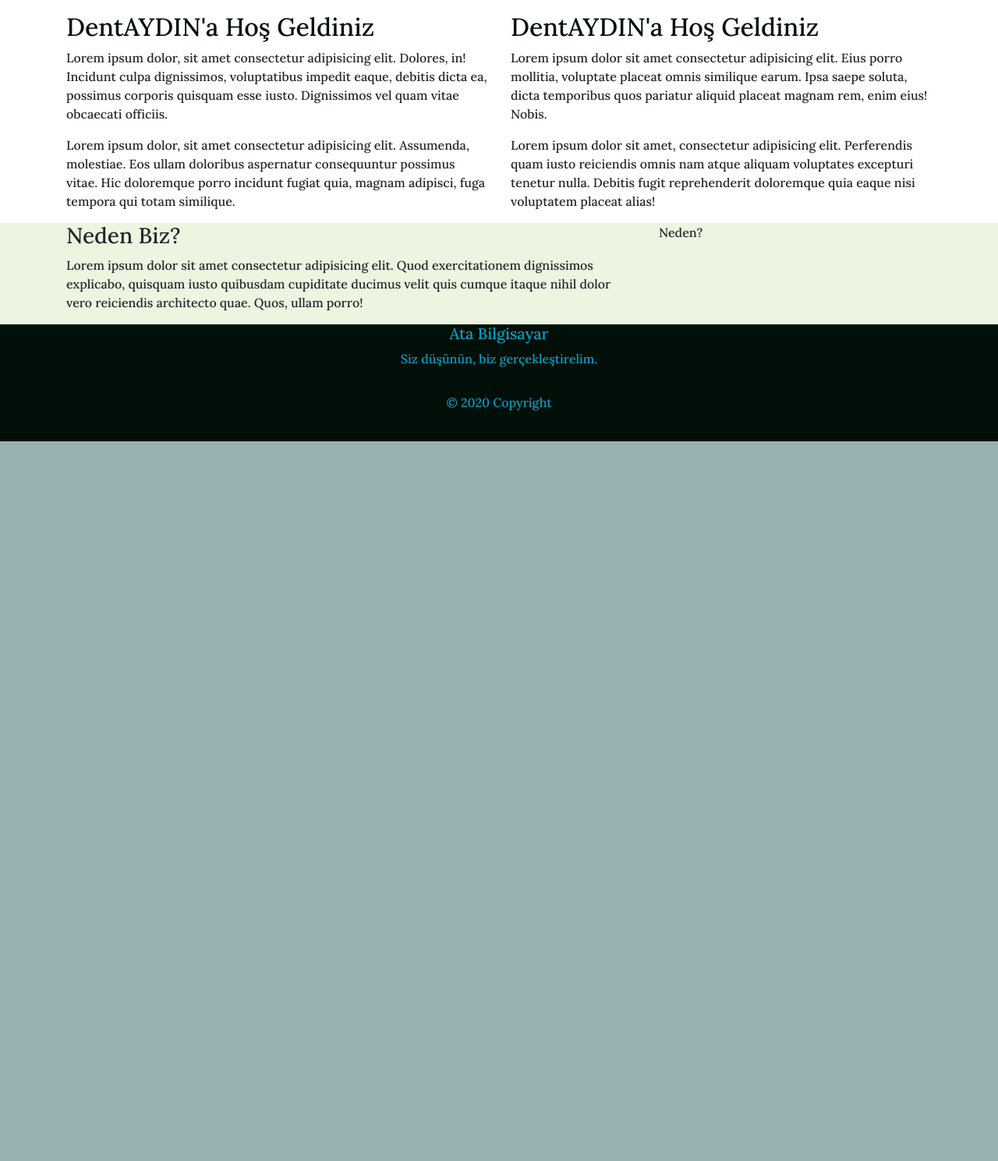
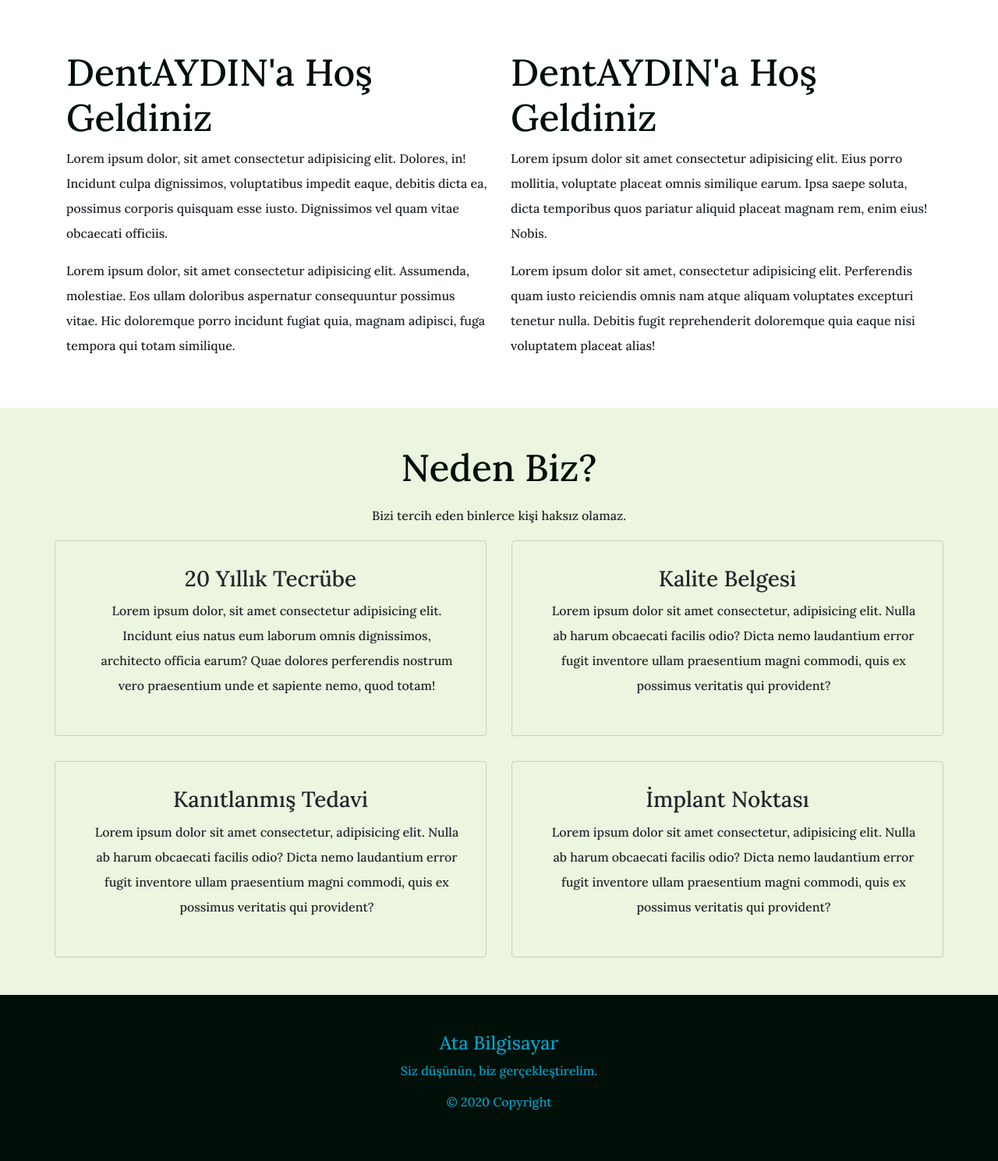
Before and after one commit to Murat0901/belediye, a Django app: page /about/ in a window 1280 px wide. Shown: the part 414-1903 px from the top of the page at 78% size. Before the commit the page ends 980 px from the top, so only its background shows below. Run offline with Django 3.2, Linux system fonts and the light colour scheme; some libraries are stand-ins or nearby versions.

Commit message:
fix design

```diff
--- a/static/css/main.css
+++ b/static/css/main.css
@@ -130,7 +130,17 @@ nav .navbar-toggler-icon {
   color: #fff;
   border-color: #00a3c8;
 }
+.btn:hover {
+  color: #00a3c8;
+  background-color: black;
+}
 
+#about {
+  line-height: 2em;
+}
+#about h2 {
+  font-size: 3em;
+}
 #about .overlay {
   background: rgba(150, 200, 200, 0.9);
   opacity: 0.5;
@@ -150,6 +160,21 @@ nav .navbar-toggler-icon {
 }
 #about .about-mid {
   background-color: #EBF5DF;
+}
+#about .about-mid .about-cards {
+  display: grid;
+  grid-template-columns: 1fr 1fr;
+  gap: 2em;
+  margin-bottom: 3em;
+}
+#about .about-mid .about-cards .card {
+  background-color: transparent;
+  border: 1px solid rgba(0, 0, 0, 0.15);
+  text-align: center;
+  padding: 2em;
+}
+#about .about-mid .about-cards p {
+  padding-left: 1em;
 }
 
 #contact .overlay {
@@ -214,7 +239,7 @@ nav .navbar-toggler-icon {
   bottom: 0;
   left: 0;
   position: relative;
-  height: 150px;
+  height: 100%;
   clear: both;
 }
 .my-footer p {
@@ -260,6 +285,13 @@ nav .navbar-toggler-icon {
     justify-self: center;
     transition: 0.3s ease;
   }
+
+  #about .about-mid .about-cards {
+    display: grid;
+    grid-template-columns: 1fr;
+    gap: 1em;
+    margin: 1em;
+  }
 }
 
 /*# sourceMappingURL=main.css.map */
--- a/static/css/main.sass
+++ b/static/css/main.sass
@@ -15,7 +15,7 @@ body
 
 .head-top
     display: flex
-    background-color:$my-color
+    background-color: $my-color
     height: 40px
     color: white
     padding: 0 1rem
@@ -37,7 +37,7 @@ body
     .container
         height: 100%
     h1
-        color:#fff
+        color: #fff
     .card
         height: 100%
         border-block: $my-color
@@ -118,8 +118,14 @@ nav .navbar-toggler-icon
     background-color: $my-color
     color: #fff
     border-color: $my-color
+    &:hover
+        color: $my-color
+        background-color: black
 
 #about
+    line-height: 2em
+    h2
+        font-size: 3em
     .overlay
         background: rgba(150,200,200,0.9)
         opacity: 0.5
@@ -136,6 +142,18 @@ nav .navbar-toggler-icon
             font-size: calc(2.5vw + 1rem)
     .about-mid
         background-color: $my-gray
+        .about-cards
+            display: grid
+            grid-template-columns: 1fr 1fr
+            gap:2em
+            margin-bottom: 3em
+            .card
+                background-color: transparent
+                border: 1px solid rgba(0,0,0,.15)
+                text-align: center
+                padding: 2em
+            p
+                padding-left: 1em
 
 #contact
     .overlay
@@ -166,7 +184,7 @@ nav .navbar-toggler-icon
                     color: #fff
     .card-body
         &:hover
-            color:#fff
+            color: #fff
             background: $my-color
             border: none
             border-radius: 0.9px
@@ -194,7 +212,7 @@ nav .navbar-toggler-icon
     bottom: 0
     left: 0
     position: relative
-    height: 150px
+    height: 100%
     clear: both
     p
         justify-content: center
@@ -226,3 +244,10 @@ nav .navbar-toggler-icon
             flex-direction: column
             justify-self: center
             transition: 0.3s ease
+    #about
+        .about-mid
+            .about-cards
+                display: grid
+                grid-template-columns: 1fr
+                gap:1em
+                margin:1em
--- a/templates/about.html
+++ b/templates/about.html
@@ -11,50 +11,53 @@
             </div>
         </div>
     </div>
-  <div class="container pt-3">
+    <div class="container mt-5 pt-3">
         <div class="row">
             <div class="col-md-6">
                 <h2>DentAYDIN'a Hoş Geldiniz</h2>
                 <p>
-          Lorem ipsum dolor, sit amet consectetur adipisicing elit. Dolores, in!
-          Incidunt culpa dignissimos, voluptatibus impedit eaque, debitis dicta
-          ea, possimus corporis quisquam esse iusto. Dignissimos vel quam vitae
-          obcaecati officiis.
+                    Lorem ipsum dolor, sit amet consectetur adipisicing elit. Dolores, in! Incidunt culpa dignissimos, voluptatibus impedit eaque, debitis dicta ea, possimus corporis quisquam esse iusto. Dignissimos vel quam vitae obcaecati officiis.
                 </p>
                 <p>
-          Lorem ipsum dolor, sit amet consectetur adipisicing elit. Assumenda,
-          molestiae. Eos ullam doloribus aspernatur consequuntur possimus vitae.
-          Hic doloremque porro incidunt fugiat quia, magnam adipisci, fuga
-          tempora qui totam similique.
+                    Lorem ipsum dolor, sit amet consectetur adipisicing elit. Assumenda, molestiae. Eos ullam doloribus aspernatur consequuntur possimus vitae. Hic doloremque porro incidunt fugiat quia, magnam adipisci, fuga tempora qui totam similique.
                 </p>
             </div>
             <div class="col-md-6">
                 <h2>DentAYDIN'a Hoş Geldiniz</h2>
                 <p>
-          Lorem ipsum dolor sit amet consectetur adipisicing elit. Eius porro
-          mollitia, voluptate placeat omnis similique earum. Ipsa saepe soluta,
-          dicta temporibus quos pariatur aliquid placeat magnam rem, enim eius!
-          Nobis.
+                    Lorem ipsum dolor sit amet consectetur adipisicing elit. Eius porro mollitia, voluptate placeat omnis similique earum. Ipsa saepe soluta, dicta temporibus quos pariatur aliquid placeat magnam rem, enim eius! Nobis.
                 </p>
                 <p>
-          Lorem ipsum dolor sit amet, consectetur adipisicing elit. Perferendis
-          quam iusto reiciendis omnis nam atque aliquam voluptates excepturi
-          tenetur nulla. Debitis fugit reprehenderit doloremque quia eaque nisi
-          voluptatem placeat alias!
+                    Lorem ipsum dolor sit amet, consectetur adipisicing elit. Perferendis quam iusto reiciendis omnis nam atque aliquam voluptates excepturi tenetur nulla. Debitis fugit reprehenderit doloremque quia eaque nisi voluptatem placeat alias!
                 </p>
             </div>
         </div>
     </div>
 
     <div class="about-mid">
-      <div class="container">
+        <div class="container mt-5 ">
             <div class="row">
-              <div class="col-md-8">
-                  <h3>Neden Biz?</h3>
-                  <p>Lorem ipsum dolor sit amet consectetur adipisicing elit. Quod exercitationem dignissimos explicabo, quisquam iusto quibusdam cupiditate ducimus velit quis cumque itaque nihil dolor vero reiciendis architecto quae. Quos, ullam porro!</p>
+                <div class="col-md-12 text-center mt-5">
+                    <h2>Neden Biz?</h2>
+                    <p class="mt-3 mb-3">Bizi tercih eden binlerce kişi haksız olamaz.</p>
                 </div>
-              <div class="col-md-4">
-                  Neden?
+                <div class="about-cards">
+                    <div class="card">
+                        <h3>20 Yıllık Tecrübe</h3>
+                        <p>Lorem ipsum dolor, sit amet consectetur adipisicing elit. Incidunt eius natus eum laborum omnis dignissimos, architecto officia earum? Quae dolores perferendis nostrum vero praesentium unde et sapiente nemo, quod totam!</p>
+                    </div>
+                    <div class="card">
+                        <h3>Kalite Belgesi</h3>
+                        <p>Lorem ipsum dolor sit amet consectetur, adipisicing elit. Nulla ab harum obcaecati facilis odio? Dicta nemo laudantium error fugit inventore ullam praesentium magni commodi, quis ex possimus veritatis qui provident?</p>
+                    </div>
+                    <div class="card">
+                        <h3>Kanıtlanmış Tedavi</h3>
+                        <p>Lorem ipsum dolor sit amet consectetur, adipisicing elit. Nulla ab harum obcaecati facilis odio? Dicta nemo laudantium error fugit inventore ullam praesentium magni commodi, quis ex possimus veritatis qui provident?</p>
+                    </div>
+                    <div class="card">
+                        <h3>İmplant Noktası</h3>
+                        <p>Lorem ipsum dolor sit amet consectetur, adipisicing elit. Nulla ab harum obcaecati facilis odio? Dicta nemo laudantium error fugit inventore ullam praesentium magni commodi, quis ex possimus veritatis qui provident?</p>
+                    </div>
                 </div>
             </div>
         </div>
--- a/templates/contact.html
+++ b/templates/contact.html
@@ -36,7 +36,7 @@
             </div>
         </div>
     </div>
-  <div class="container">
+    <div class="container mt-3">
         <div class="row">
             <div class="col-sm-6">
                 <div class="mr-3 ml-3">
--- a/templates/footer.html
+++ b/templates/footer.html
@@ -1,29 +1,11 @@
-<!-- Footer -->
 <footer class="my-footer">
-
-    <!-- Footer Links -->
-    <div class="container-fluid text-center text-md-left">
-
-        <!-- Grid row -->
-        <div class="row">
-
-
-            <!-- Content -->
-            <div class="col-md-12 text-center">
-                <h5>Ata Bilgisayar</h5>
+    <div class="container-fluid">
+        <div class="row text-center">
+            <div class="col-md-12 p-5">
+                <h4>Ata Bilgisayar</h4>
                 <p>Siz düşünün, biz gerçekleştirelim.</p>
+                <p>© 2020 Copyright</p>
             </div>
-
         </div>
-        <!-- Grid row -->
-
     </div>
-    <!-- Footer Links -->
-
-    <!-- Copyright -->
-    <div class="footer-copyright text-center py-3">© 2020 Copyright
-    </div>
-    <!-- Copyright -->
-
 </footer>
-<!-- Footer -->
```
Also changed, not shown: 1 other file. Lines whose indentation alone changed are shown as unchanged.
